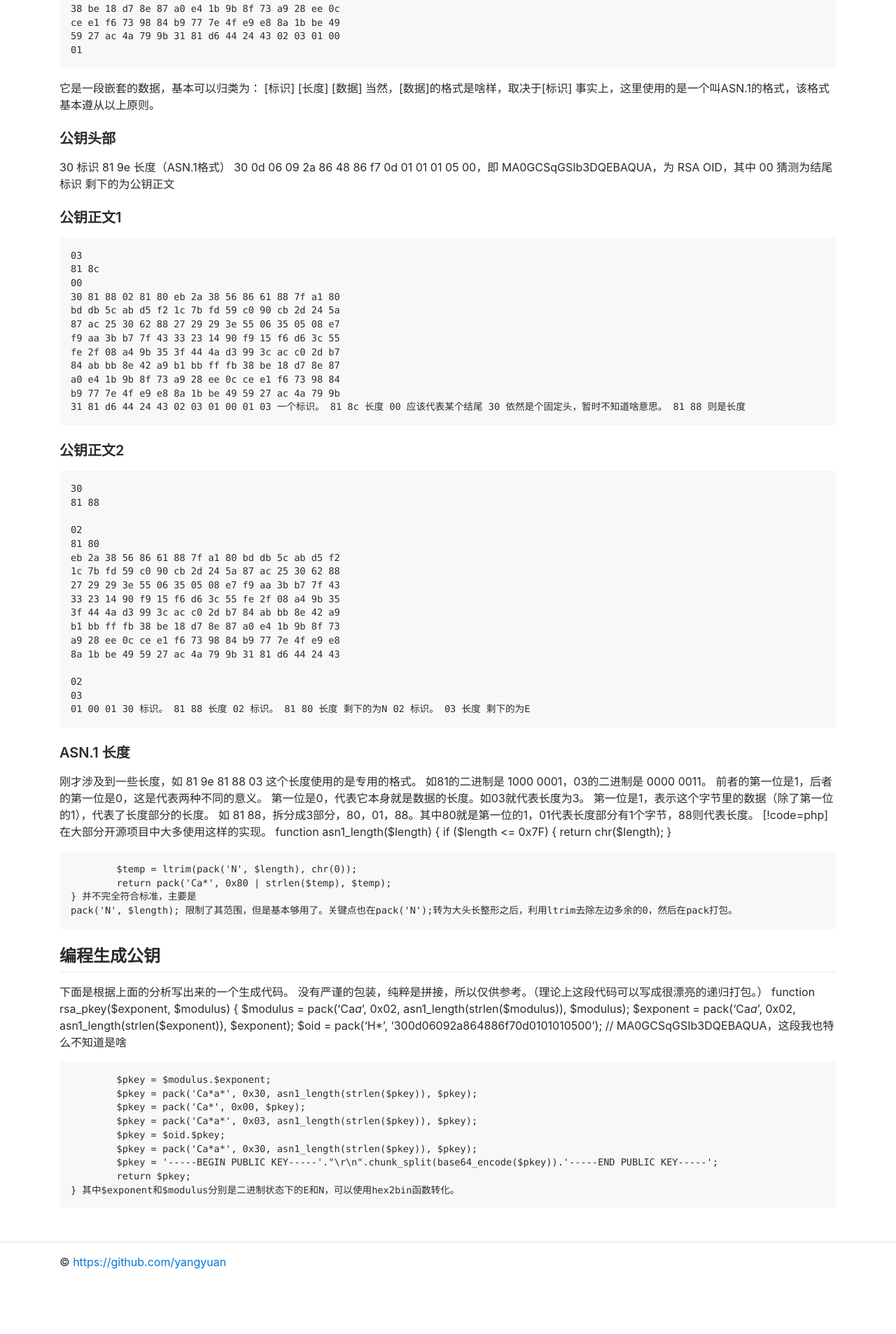
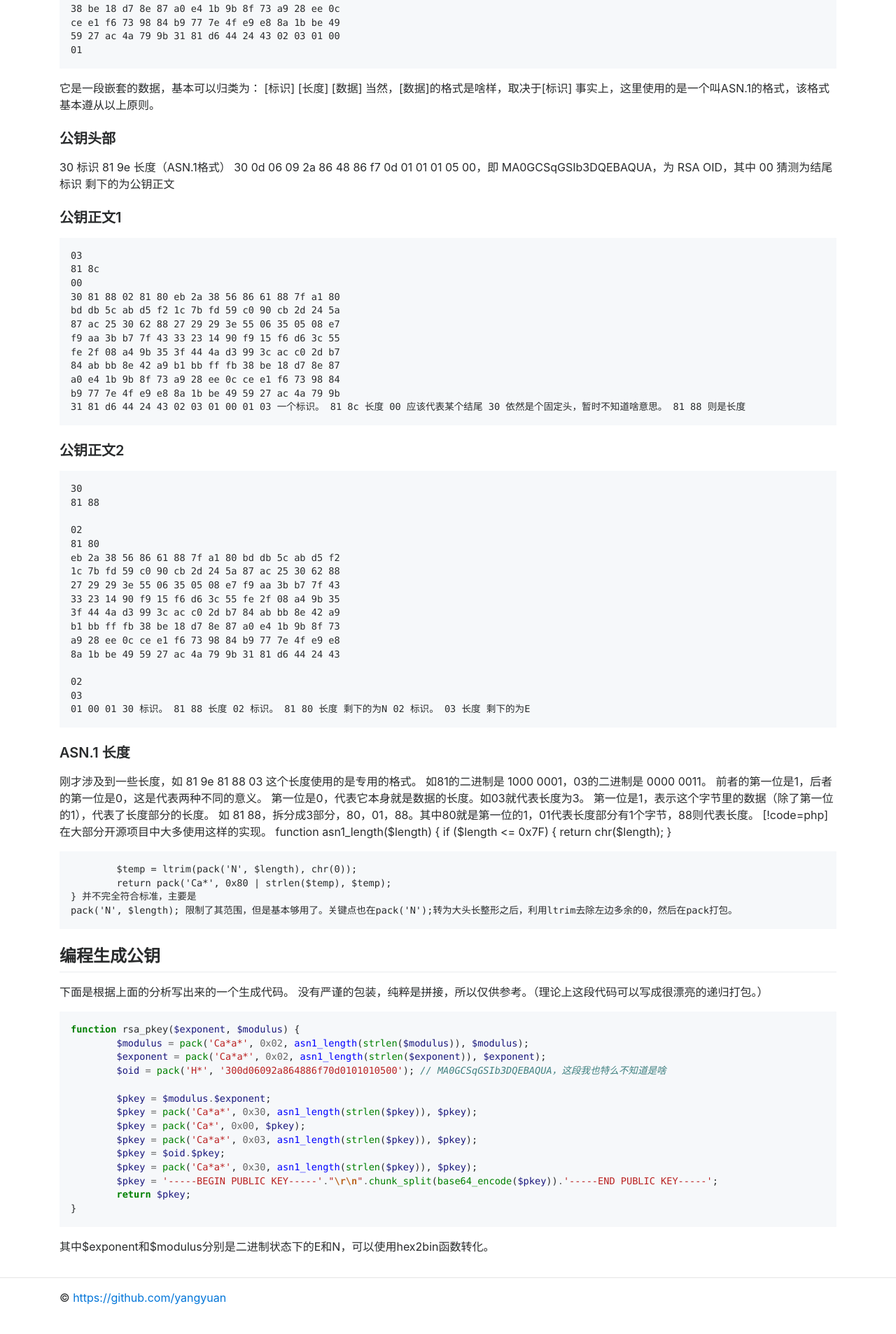
Before and after one commit to yangyuan/yangyuan.github.io, a Jekyll site: the page built from _posts/2014-05-30-zh-php-generate-rsa-pem.md, in a window 1280 px wide. Shown: the part 723-2630 px from the top of the page at 70% size. Built offline with Jekyll 4.4.1, drawn with Linux system fonts in a browser that asks for light colours; nearby versions of some CDN libraries; before the commit the page ends 2579 px from its top, so only the background shows below that.

Commit message:
Add syntax highlighting

````diff
--- a/_layouts/default.html
+++ b/_layouts/default.html
@@ -5,6 +5,7 @@
     {% include meta.html %}
     <link rel="stylesheet" type="text/css" href="/resource/style.css" />
     <link rel="stylesheet" type="text/css" href="/resource/markdown.css" />
+    <link rel="stylesheet" type="text/css" href="/resource/highlight.css" />
     <link rel="alternate" type="application/rss+xml" title="{{ site.name }} - {{ site.description }}" href="/feed.xml" />
     <!-- bootstrap -->
     <link rel="stylesheet" href="https://maxcdn.bootstrapcdn.com/bootstrap/4.0.0-alpha.6/css/bootstrap.min.css" integrity="sha384-rwoIResjU2yc3z8GV/NPeZWAv56rSmLldC3R/AZzGRnGxQQKnKkoFVhFQhNUwEyJ" crossorigin="anonymous">
--- a/_posts/2014-05-30-zh-php-generate-rsa-pem.md
+++ b/_posts/2014-05-30-zh-php-generate-rsa-pem.md
@@ -117,18 +117,20 @@
 ----
 下面是根据上面的分析写出来的一个生成代码。
 没有严谨的包装，纯粹是拼接，所以仅供参考。（理论上这段代码可以写成很漂亮的递归打包。）
-	function rsa_pkey($exponent, $modulus) {
-		$modulus = pack('Ca*a*', 0x02, asn1_length(strlen($modulus)), $modulus);
-	    $exponent = pack('Ca*a*', 0x02, asn1_length(strlen($exponent)), $exponent);
-		$oid = pack('H*', '300d06092a864886f70d0101010500'); // MA0GCSqGSIb3DQEBAQUA，这段我也特么不知道是啥
+```php
+function rsa_pkey($exponent, $modulus) {
+	$modulus = pack('Ca*a*', 0x02, asn1_length(strlen($modulus)), $modulus);
+	$exponent = pack('Ca*a*', 0x02, asn1_length(strlen($exponent)), $exponent);
+	$oid = pack('H*', '300d06092a864886f70d0101010500'); // MA0GCSqGSIb3DQEBAQUA，这段我也特么不知道是啥
 
-		$pkey =	$modulus.$exponent;
-		$pkey = pack('Ca*a*', 0x30, asn1_length(strlen($pkey)), $pkey);
-		$pkey = pack('Ca*', 0x00, $pkey);
-		$pkey = pack('Ca*a*', 0x03, asn1_length(strlen($pkey)), $pkey);
-		$pkey = $oid.$pkey;
-		$pkey = pack('Ca*a*', 0x30, asn1_length(strlen($pkey)), $pkey);
-		$pkey = '-----BEGIN PUBLIC KEY-----'."\r\n".chunk_split(base64_encode($pkey)).'-----END PUBLIC KEY-----';
-		return $pkey;
-	}
+	$pkey =	$modulus.$exponent;
+	$pkey = pack('Ca*a*', 0x30, asn1_length(strlen($pkey)), $pkey);
+	$pkey = pack('Ca*', 0x00, $pkey);
+	$pkey = pack('Ca*a*', 0x03, asn1_length(strlen($pkey)), $pkey);
+	$pkey = $oid.$pkey;
+	$pkey = pack('Ca*a*', 0x30, asn1_length(strlen($pkey)), $pkey);
+	$pkey = '-----BEGIN PUBLIC KEY-----'."\r\n".chunk_split(base64_encode($pkey)).'-----END PUBLIC KEY-----';
+	return $pkey;
+}
+```
 其中$exponent和$modulus分别是二进制状态下的E和N，可以使用hex2bin函数转化。
--- /dev/null
+++ b/resource/highlight.css
@@ -0,0 +1,69 @@
+.highlight .hll { background-color: #ffffcc }
+.highlight  { background: #f8f8f8; }
+.highlight .c { color: #408080; font-style: italic } /* Comment */
+.highlight .err { border: 1px solid #FF0000 } /* Error */
+.highlight .k { color: #008000; font-weight: bold } /* Keyword */
+.highlight .o { color: #666666 } /* Operator */
+.highlight .ch { color: #408080; font-style: italic } /* Comment.Hashbang */
+.highlight .cm { color: #408080; font-style: italic } /* Comment.Multiline */
+.highlight .cp { color: #BC7A00 } /* Comment.Preproc */
+.highlight .cpf { color: #408080; font-style: italic } /* Comment.PreprocFile */
+.highlight .c1 { color: #408080; font-style: italic } /* Comment.Single */
+.highlight .cs { color: #408080; font-style: italic } /* Comment.Special */
+.highlight .gd { color: #A00000 } /* Generic.Deleted */
+.highlight .ge { font-style: italic } /* Generic.Emph */
+.highlight .gr { color: #FF0000 } /* Generic.Error */
+.highlight .gh { color: #000080; font-weight: bold } /* Generic.Heading */
+.highlight .gi { color: #00A000 } /* Generic.Inserted */
+.highlight .go { color: #888888 } /* Generic.Output */
+.highlight .gp { color: #000080; font-weight: bold } /* Generic.Prompt */
+.highlight .gs { font-weight: bold } /* Generic.Strong */
+.highlight .gu { color: #800080; font-weight: bold } /* Generic.Subheading */
+.highlight .gt { color: #0044DD } /* Generic.Traceback */
+.highlight .kc { color: #008000; font-weight: bold } /* Keyword.Constant */
+.highlight .kd { color: #008000; font-weight: bold } /* Keyword.Declaration */
+.highlight .kn { color: #008000; font-weight: bold } /* Keyword.Namespace */
+.highlight .kp { color: #008000 } /* Keyword.Pseudo */
+.highlight .kr { color: #008000; font-weight: bold } /* Keyword.Reserved */
+.highlight .kt { color: #B00040 } /* Keyword.Type */
+.highlight .m { color: #666666 } /* Literal.Number */
+.highlight .s { color: #BA2121 } /* Literal.String */
+.highlight .na { color: #7D9029 } /* Name.Attribute */
+.highlight .nb { color: #008000 } /* Name.Builtin */
+.highlight .nc { color: #0000FF; font-weight: bold } /* Name.Class */
+.highlight .no { color: #880000 } /* Name.Constant */
+.highlight .nd { color: #AA22FF } /* Name.Decorator */
+.highlight .ni { color: #999999; font-weight: bold } /* Name.Entity */
+.highlight .ne { color: #D2413A; font-weight: bold } /* Name.Exception */
+.highlight .nf { color: #0000FF } /* Name.Function */
+.highlight .nl { color: #A0A000 } /* Name.Label */
+.highlight .nn { color: #0000FF; font-weight: bold } /* Name.Namespace */
+.highlight .nt { color: #008000; font-weight: bold } /* Name.Tag */
+.highlight .nv { color: #19177C } /* Name.Variable */
+.highlight .ow { color: #AA22FF; font-weight: bold } /* Operator.Word */
+.highlight .w { color: #bbbbbb } /* Text.Whitespace */
+.highlight .mb { color: #666666 } /* Literal.Number.Bin */
+.highlight .mf { color: #666666 } /* Literal.Number.Float */
+.highlight .mh { color: #666666 } /* Literal.Number.Hex */
+.highlight .mi { color: #666666 } /* Literal.Number.Integer */
+.highlight .mo { color: #666666 } /* Literal.Number.Oct */
+.highlight .sa { color: #BA2121 } /* Literal.String.Affix */
+.highlight .sb { color: #BA2121 } /* Literal.String.Backtick */
+.highlight .sc { color: #BA2121 } /* Literal.String.Char */
+.highlight .dl { color: #BA2121 } /* Literal.String.Delimiter */
+.highlight .sd { color: #BA2121; font-style: italic } /* Literal.String.Doc */
+.highlight .s2 { color: #BA2121 } /* Literal.String.Double */
+.highlight .se { color: #BB6622; font-weight: bold } /* Literal.String.Escape */
+.highlight .sh { color: #BA2121 } /* Literal.String.Heredoc */
+.highlight .si { color: #BB6688; font-weight: bold } /* Literal.String.Interpol */
+.highlight .sx { color: #008000 } /* Literal.String.Other */
+.highlight .sr { color: #BB6688 } /* Literal.String.Regex */
+.highlight .s1 { color: #BA2121 } /* Literal.String.Single */
+.highlight .ss { color: #19177C } /* Literal.String.Symbol */
+.highlight .bp { color: #008000 } /* Name.Builtin.Pseudo */
+.highlight .fm { color: #0000FF } /* Name.Function.Magic */
+.highlight .vc { color: #19177C } /* Name.Variable.Class */
+.highlight .vg { color: #19177C } /* Name.Variable.Global */
+.highlight .vi { color: #19177C } /* Name.Variable.Instance */
+.highlight .vm { color: #19177C } /* Name.Variable.Magic */
+.highlight .il { color: #666666 } /* Literal.Number.Integer.Long */
````
Also changed, not shown: _posts/2014-05-01-zh-how-hearthrock-works.md (+2 -2 lines), _posts/2014-05-29-zh-php-rsa-example.md (+28 -22 lines).
